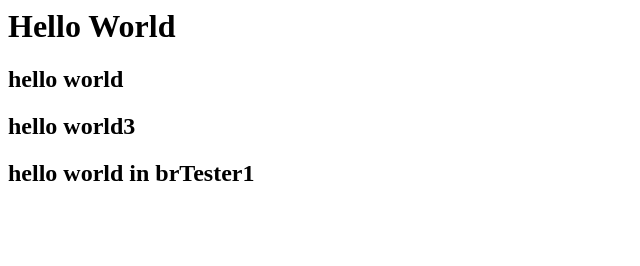
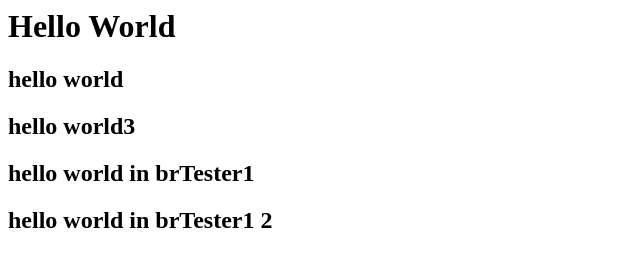
Before and after one commit to KR-D2Bro/HelloWorld1, a plain HTML site: page index.html in a window 1280 px wide. Shown: the whole page, without its empty margins (0-640 px from the left). Drawn offline with Linux system fonts and the light colour scheme.

Commit message:
brTester Commit 2

```diff
--- a/index.html
+++ b/index.html
@@ -8,5 +8,6 @@
         <h2>hello world</h2>
         <h2>hello world3</h2>
         <h2>hello world in brTester1</h2>
+        <h2>hello world in brTester1 2</h2>
     </body>
 </html>
```
